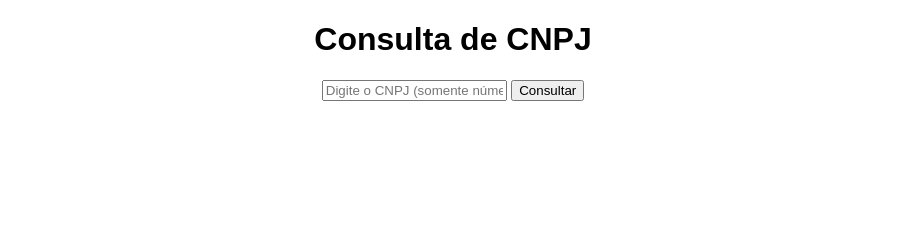
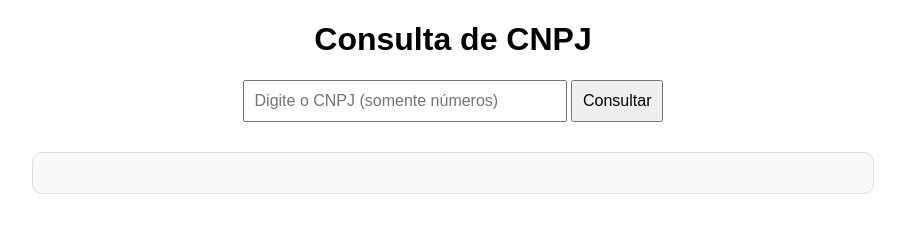
Before and after one commit to micdepieri/consulta-cnpj, a plain HTML site: page index.html in a window 1280 px wide. Shown: the whole page, without its empty margins (187-1092 px from the left). Drawn offline with Linux system fonts and the light colour scheme.

Commit message:
Update index.html

```diff
--- a/index.html
+++ b/index.html
@@ -10,12 +10,33 @@
             margin: 20px;
             text-align: center;
         }
+        input {
+            padding: 10px;
+            font-size: 16px;
+            width: 300px;
+            margin-bottom: 10px;
+        }
+        button {
+            padding: 10px;
+            font-size: 16px;
+            cursor: pointer;
+        }
         #resultado {
             margin-top: 20px;
             text-align: left;
-            max-width: 600px;
+            max-width: 800px;
             margin-left: auto;
             margin-right: auto;
+            border: 1px solid #ddd;
+            padding: 20px;
+            border-radius: 10px;
+            background-color: #f9f9f9;
+        }
+        h2, h3 {
+            color: #333;
+        }
+        hr {
+            border: 1px solid #ddd;
         }
     </style>
 </head>
```
